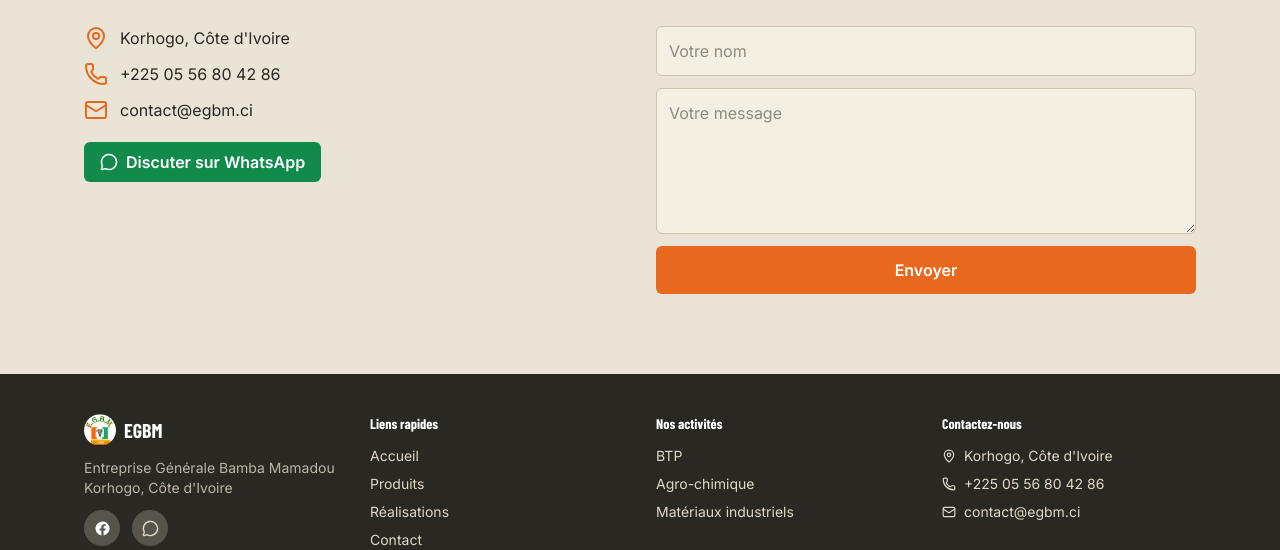
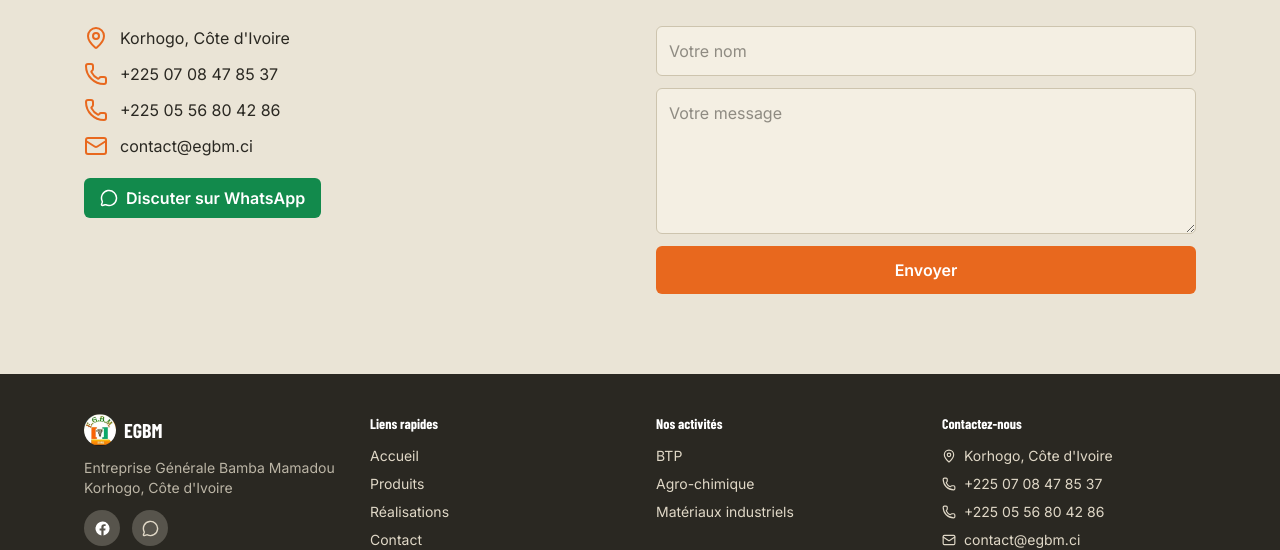
Before and after one commit to bambaabdoulrazak-310/egbm-site, a Next.js app: page /contact in a window 1280 px wide. Shown: the part 164-714 px from the top of the page. Built offline with nearby package versions, Linux system fonts and the light colour scheme; no server answers; a web font is replaced by a local one.

Commit message:
Ajoute le numéro +225 07 08 47 85 37 en première position dans les contacts

```diff
--- a/src/app/(site)/contact/page.tsx
+++ b/src/app/(site)/contact/page.tsx
@@ -12,6 +12,9 @@ export default function ContactPage() {
         <div className="flex flex-col gap-3">
           <div className="flex items-center gap-3">
             <MapPin className="text-rust" /> Korhogo, Côte d&apos;Ivoire
+          </div>
+          <div className="flex items-center gap-3">
+            <Phone className="text-rust" /> +225 07 08 47 85 37
           </div>
           <div className="flex items-center gap-3">
             <Phone className="text-rust" /> +225 05 56 80 42 86
--- a/src/components/site/Footer.tsx
+++ b/src/components/site/Footer.tsx
@@ -97,6 +97,9 @@ export function Footer() {
               <MapPin size={14} /> Korhogo, Côte d&apos;Ivoire
             </li>
             <li className="flex items-center gap-2">
+              <Phone size={14} /> +225 07 08 47 85 37
+            </li>
+            <li className="flex items-center gap-2">
               <Phone size={14} /> +225 05 56 80 42 86
             </li>
             <li className="flex items-center gap-2">
```
